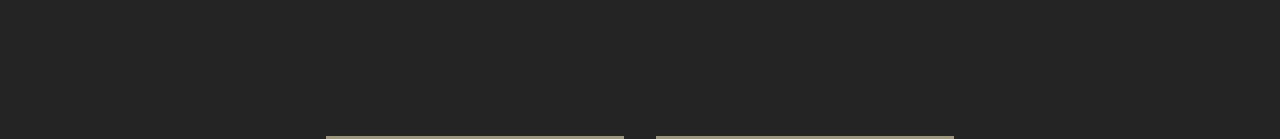
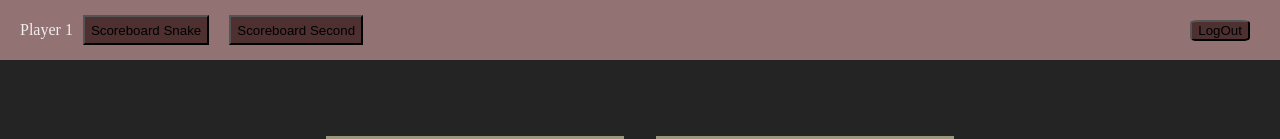
Before and after one commit to p-triz/progetto_tecnologie_internet, a React (Vite) app in the folder frontend/: page / in a window 1280 px wide. Both pictures are taken after typing "Sample", "Sample123" into the empty fields and a click on the button "LOGIN". Shown: the top 139 px of the page. Built offline with nearby package versions, Linux system fonts and the light colour scheme.

Commit message:
aggiunta la navbar

```diff
--- a/frontend/package.json
+++ b/frontend/package.json
@@ -11,7 +11,8 @@
   },
   "dependencies": {
     "react": "^18.2.0",
-    "react-dom": "^18.2.0"
+    "react-dom": "^18.2.0",
+    "react-router-dom": "^6.22.3"
   },
   "devDependencies": {
     "@types/react": "^18.2.64",
--- a/frontend/src/components/App.jsx
+++ b/frontend/src/components/App.jsx
@@ -1,22 +1,21 @@
+import { useState } from 'react';
 import Login from './Login';
 import SecondPage from './SecondPage';
-import { useState } from 'react';
-
 
 const App = () => {
-    //check if the user is logged in
-    const [isLogged, setLog] = useState(false);
+  //check if the user is logged in
+  const [isLogged, setLog] = useState(false);
 
-    function eventHandler() {
-      setLog(true);
-    }
+  function eventHandler() {
+    setLog(true);
+  }
+
   return (
     <div>
-        {!isLogged && <Login isLogged = {isLogged} onSubmit={eventHandler} />}
-        {isLogged && <SecondPage />}
+      {!isLogged && <Login onSubmit={eventHandler} />}
+      {isLogged && <SecondPage></SecondPage>}
     </div>
   )
 }
 
-
 export default App;
--- a/frontend/src/components/Login.jsx
+++ b/frontend/src/components/Login.jsx
@@ -1,12 +1,17 @@
 /* eslint-disable react/prop-types */
+
 import "./Login.css"
 
-const Login = ({isLogged, onSubmit}) => {
+const Login = ({ onSubmit }) => {
+  const handleSubmit = (event) => {
+    event.preventDefault();
+    onSubmit();
+  }
 
   return (
     <div className="loginDiv">
       <h2>SIGN IN TO PLAY</h2>
-      <form className="loginForm" onSubmit={onSubmit}>
+      <form className="loginForm" onSubmit={handleSubmit}>
         <label htmlFor="username">Username: </label>
         <input type = 'text' placeholder="username..." required></input>
         <label htmlFor="password">Password: </label>
--- /dev/null
+++ b/frontend/src/components/Navbar.css
@@ -0,0 +1,49 @@
+.navbar {
+  display: flex;
+  justify-content: space-between;
+  align-items: center;
+  background-color: #927272;
+  padding: 5px 20px;
+  position: fixed;
+  top: 0;
+  left: 0;
+  width: 100%;
+  z-index: 100;
+  box-sizing: border-box;
+}
+
+.left-section {
+  display: flex;
+  text-align: center;
+
+}
+
+.player-name {
+  margin-right: 20px;
+}
+
+.scoreboard-buttons {
+  display: flex;
+  flex-direction: row; /* Added this line */
+}
+
+.scoreboard-button {
+  margin-right: 10px;
+}
+
+.logout-button {
+  margin-left: auto;
+}
+
+.sectionScorebord{
+  flex-direction: row;
+}
+
+.buttonLogOut{
+  border-radius: 14%;
+  background-color: #4f3030;
+}
+
+.game1Button, .game2Button {
+  background-color: #4f3030;
+}
--- /dev/null
+++ b/frontend/src/components/Navbar.jsx
@@ -0,0 +1,39 @@
+import Scoreboard from "./Scoreboard";
+import "./Navbar.css"
+
+const Navbar = () => {
+    const gameOneName = "Snake"
+    const gameTwoName = "Other game name"
+
+    function handleGame(id){
+        //TODO APRIRE LA CLASSIFICA DEL GIOCO richiesto
+        const gameName = id == 1 ? gameOneName : gameTwoName
+        return <Scoreboard gameName={gameName} gameId={id}></Scoreboard>
+    }
+
+    function logOut(){
+        //TODO GESTIRE IL LOGOUT
+        alert("logOut")
+    }
+
+  return (
+    <div className="navbar">
+      <div className="left-section">
+        <div className="SectionPlayerName">
+            <p>Player 1</p>
+        </div>
+        <div className="scoreboard-buttons">
+            <button className="scoreboard-button game1Button" onClick={handleGame(1)}>Scoreboard Snake</button>
+            <button className="scoreboard-button game2Button" onClick={handleGame(2)}>Scoreboard Second</button>
+        </div>
+      </div>
+      <div className="rightSection">
+        <div className="logOutSection">
+            <button className="buttonLogOut" onClick={logOut}>LogOut</button>
+        </div>
+      </div>
+    </div>
+  );
+};
+
+export default Navbar;
--- a/frontend/src/components/SecondPage.jsx
+++ b/frontend/src/components/SecondPage.jsx
@@ -3,6 +3,7 @@
 import Scoreboard from './Scoreboard';
 import SnakeGame from './SnakeGame';
 import './SecondPage.css';
+import Navbar from './Navbar';
 
 const SecondPage = () => {
   const imageSrc1 = '/images/snake.png';
@@ -24,16 +25,18 @@
     <div className="parentDiv">
       <div className="container">
         {showSnakeGame? (
-          <SnakeGame setShowSnakeGame={setShowSnakeGame} />
+
+            <SnakeGame setShowSnakeGame={setShowSnakeGame} />
         ) : (
           <div className='displayDiv'>
+            <Navbar></Navbar>
             <div className='itemsDiv'>
               <Card imageSrc={imageSrc1} description={description} onClick={handleCardClick} />
-              <Scoreboard gameName={gameOneName} gameId="1"></Scoreboard>
+                <Scoreboard gameName={gameOneName} gameId="1"></Scoreboard>
             </div>
             <div className='itemsDiv'>
               <Card imageSrc={imageSrc} description={description2} />
-              <Scoreboard gameName={gameTwoName} gameId="2"></Scoreboard>
+                <Scoreboard gameName={gameTwoName} gameId="2"></Scoreboard>
             </div>
           </div>
         )}
--- a/frontend/src/components/SnakeGame.jsx
+++ b/frontend/src/components/SnakeGame.jsx
@@ -164,7 +164,9 @@
           )}
         </div>
       </div>
+
     </div>
+
   );
 };
 
```
Also changed, not shown: frontend/src/components/Card.jsx (+1 -6 lines), frontend/src/components/Scoreboard.jsx (+5 -11 lines), 1 other file (tests, documents, lock files or other folders).
